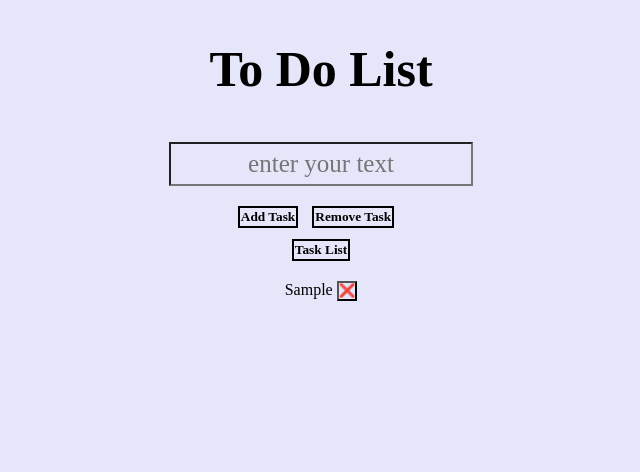
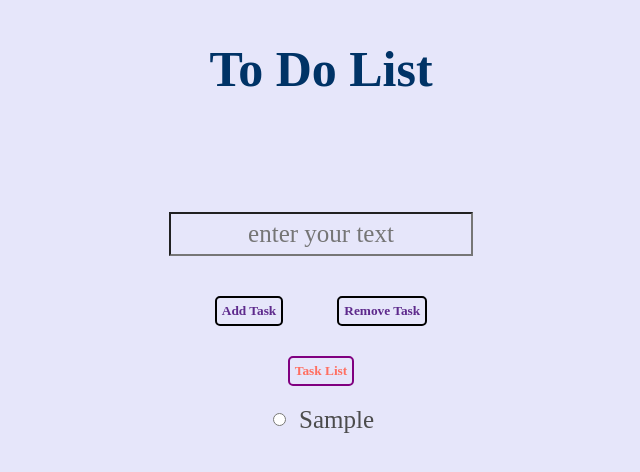
Before and after one commit to Sneha3210/To-Do-List, a plain HTML site: page index.html in a window 1280 px wide. Both pictures are taken after typing "Sample" into the empty fields and a click on the button "Add Task". Shown: the whole page, without its empty margins (319-959 px from the left). Drawn offline with Linux system fonts and the light colour scheme.

Commit message:
Add files via upload

```diff
--- a/index.css
+++ b/index.css
@@ -8,33 +8,41 @@
 
 }
 h1{
+
     margin-top:30px;
     font-size: 50px;
     font-weight:bold;
-    color:black;
+    color:#003366;
 }
 #inputtext{
     width:300px;
     height:40px;
     font-size:25px;
+    margin-top:80px;
+    color:#B0B0B0;
 }
 #btn1id,#btn2id{
-    display:inline-block;
-    justify-content:center;
-    text-align:center;
+    margin-top:30px;
     border: solid black 2px;
-    margin-right:10px;
-    padding:1px;
+    border-radius:5px;
+    padding:5px;
     font-weight:bold;
-    color:black;
+    color: #5E2A8C;
+}
+btn1id{
+    margin-right:50px;
+}
+#btn2id{
+    margin-left:50px;
 }
 #btn3id{
-    border: solid black 2px;
-    color:black;
-    padding:1px;
-    margin-top:1px;
+    border: solid purple 2px;
+    color:#FF6F61;
+    padding:5px;
+    margin-top:30px;
     font-weight:bold;
     text-align:center;
+    border-radius:5px;
 
 
 }
@@ -43,3 +51,21 @@ button:hover{
     color:white;
     box-shadow: 0px 0px 10px rgba(0, 0, 255, 0.7);
 }
+#tasklist{
+    margin-top:10px;
+}
+li{
+    margin-bottom:10px;
+    display:flex;
+    align-items:center;
+}
+.task-text.completed{
+    text-decoration:line-through;
+    font-style: italic;
+    color:darkgreen;
+}
+.task-text {
+    font-size: 25px;
+    margin-left: 10px;
+    color:#4C4C4C;
+}
--- a/index.html
+++ b/index.html
@@ -14,8 +14,9 @@
     <button id="btn1id">Add Task</button>
     <button id="btn2id">Remove Task</button>
 </div>
+<button id="btn3id">Task List</button>
+
     <ul id="tasklist">
-        <button id="btn3id">Task List</button>
     </ul>
     </div>
   <script src="index.js"></script>
--- a/index.js
+++ b/index.js
@@ -10,12 +10,26 @@ addbtn.addEventListener("click", () => {
         return;
     }
     const li = document.createElement("li");
-    li.innerHTML = `${inputtext} <button class="rembtn">❌</button>`;
+    taskList.style.textAlign='left';
+    const taskText=document.createElement('span');
+    taskText.classList.add('task-text');
+    taskText.textContent=inputtext;
+    const radiobtn=document.createElement('input');
+    radiobtn.type='radio';
+    radiobtn.classList.add('complete-radio');
+    radiobtn.addEventListener('change',()=>{
+        if(radiobtn.checked){
+            taskText.classList.add('completed');
+        }else{
+            taskText.classList.remove('completed');
+        }
+    });
+    li.appendChild(radiobtn);
+    li.appendChild(taskText);
     taskList.appendChild(li);
-    textInput.value = "";
-    li.querySelector(".rembtn").addEventListener("click",()=>{
-    li.remove();
-    });
+    textInput.value="";
+    textInput.setAttribute('placeholder','enter your text');
+
 });
 
 rembtn.addEventListener("click", () => {
@@ -29,7 +43,9 @@ rembtn.addEventListener("click", () => {
 showtasklist.addEventListener("click", () => {
     const tasks = [];
     document.querySelectorAll("#tasklist li").forEach(li => {
-        tasks.push(li.textContent.replace("❌", "").trim());
+        const taskText=li.querySelector('.task-text');
+        const isCompleted=taskText.classList.contains('completed');
+        tasks.push(isCOmpleted ? '[completed]':'[pending]'+taskText.textContent);
     });
 
     if (tasks.length === 0) {
```
